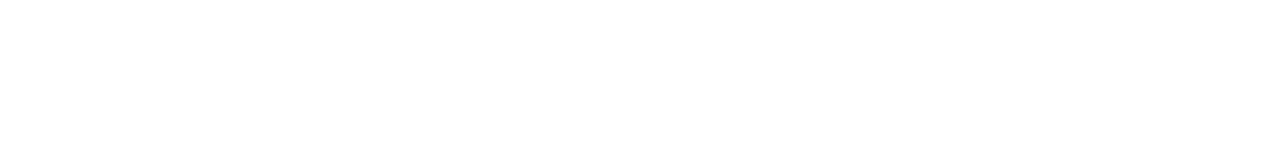
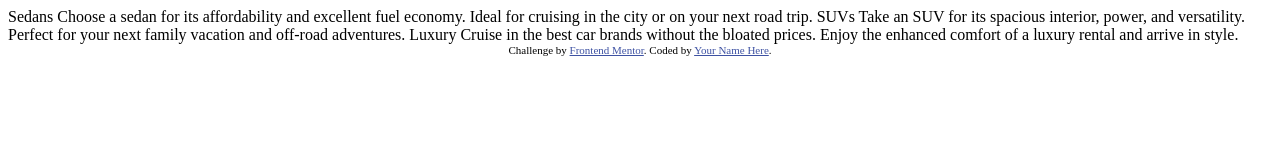
Before and after one commit to weiyuanlee-if/3-Cards-Challenge.io, a plain HTML site: page index.html in a window 1280 px wide. Drawn offline with Linux system fonts and the light colour scheme.

Commit message:
3 caard chaallenge files from frontend mentor.
accidenty made my own respository

```diff
--- a/index.html
+++ b/index.html
@@ -1,12 +1,36 @@
 <!DOCTYPE html>
 <html lang="en">
 <head>
-    <meta charset="UTF-8">
-    <meta http-equiv="X-UA-Compatible" content="IE=edge">
-    <meta name="viewport" content="width=device-width, initial-scale=1.0">
-    <title>Card Profile</title>
+  <meta charset="UTF-8">
+  <meta name="viewport" content="width=device-width, initial-scale=1.0"> <!-- displays site properly based on user's device -->
+
+  <link rel="icon" type="image/png" sizes="32x32" href="./images/favicon-32x32.png">
+
+  <title>Frontend Mentor | 3-column preview card component</title>
+
+  <!-- Feel free to remove these styles or customise in your own stylesheet 👍 -->
+  <style>
+    .attribution { font-size: 11px; text-align: center; }
+    .attribution a { color: hsl(228, 45%, 44%); }
+  </style>
 </head>
 <body>
 
+  Sedans
+  Choose a sedan for its affordability and excellent fuel economy. Ideal for cruising in the city
+  or on your next road trip.
+
+  SUVs
+  Take an SUV for its spacious interior, power, and versatility. Perfect for your next family vacation
+  and off-road adventures.
+
+  Luxury
+  Cruise in the best car brands without the bloated prices. Enjoy the enhanced comfort of a luxury
+  rental and arrive in style.
+
+  <div class="attribution">
+    Challenge by <a href="https://www.frontendmentor.io?ref=challenge" target="_blank">Frontend Mentor</a>.
+    Coded by <a href="#">Your Name Here</a>.
+  </div>
 </body>
 </html>
```
Also changed, not shown: design/active-states.jpg (added), design/desktop-design.jpg (added), design/desktop-preview.jpg (added), design/mobile-design.jpg (added), images/favicon-32x32.png (added), images/icon-luxury.svg (added), images/icon-sedans.svg (added), images/icon-suvs.svg (added), 4 other files.
